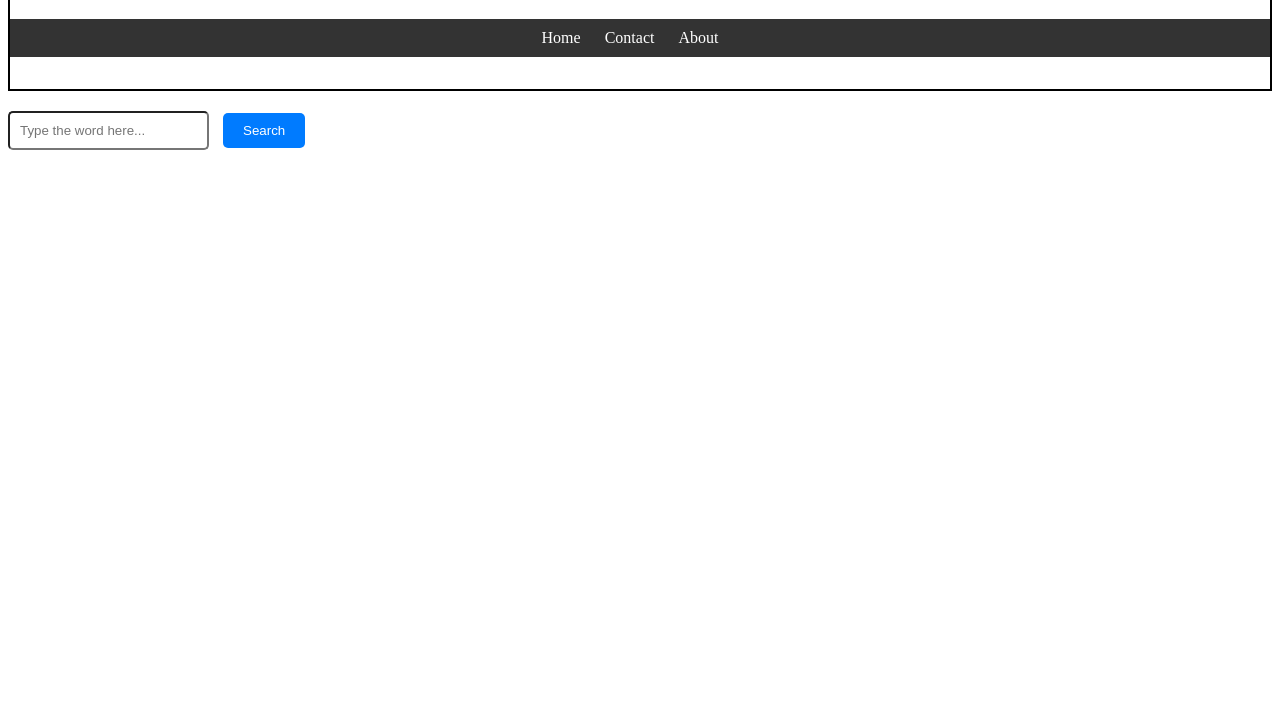
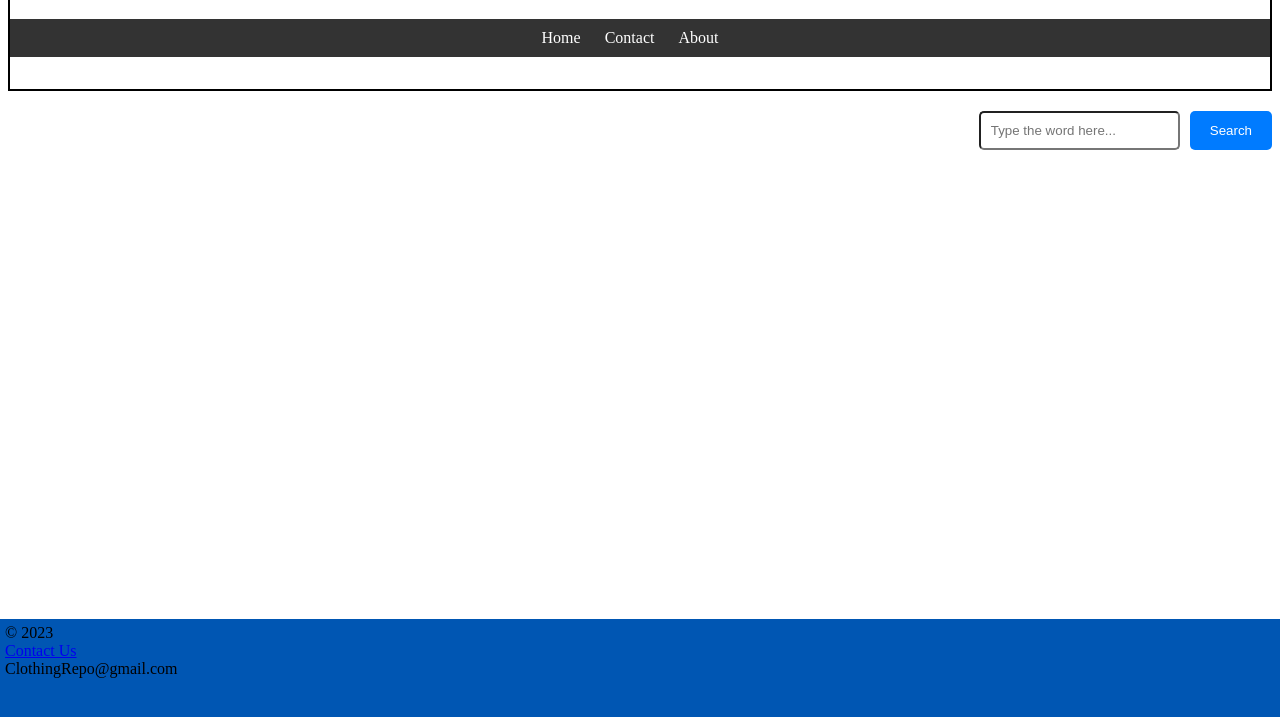
Before and after one commit to ssmaddux/clothingrepo, a website: page client/about.html in a window 1280 px wide. Shown: the part 71-788 px from the top of the page. Drawn offline with nearby package versions, Linux system fonts and the light colour scheme.

Commit message:
updated css

```diff
--- a/client/about.html
+++ b/client/about.html
@@ -28,7 +28,7 @@
 </header>
 
 <body>
-    <div class="search-box">
+    <div class="search-container">
         <input type="text" placeholder="Type the word here..." id="inp-word"/>
         <button id="search-btn">Search</button>
     </div>
@@ -37,5 +37,6 @@
         <div></div>
         <div></div>
     </div>
+    <footer>&#169 2023 <br/><a href="contact.html">Contact Us</a><br/> ClothingRepo@gmail.com </footer>
 </body>
 </html>
--- a/client/styles.css
+++ b/client/styles.css
@@ -66,3 +66,12 @@ nav a {
 #search-btn:hover {
     background-color: #0056b3; /* Changing background color on hover */
 }
+footer {
+    bottom: 0;
+    position: fixed;
+    background-color: #0056b3;
+    width: 100%;
+    left: 0;
+    height: 100px;
+    padding: 5px
+}
```
Also changed, not shown: client/contact.html (+2 -1 lines), client/index.html (+1 -0 lines), 1 other file.
